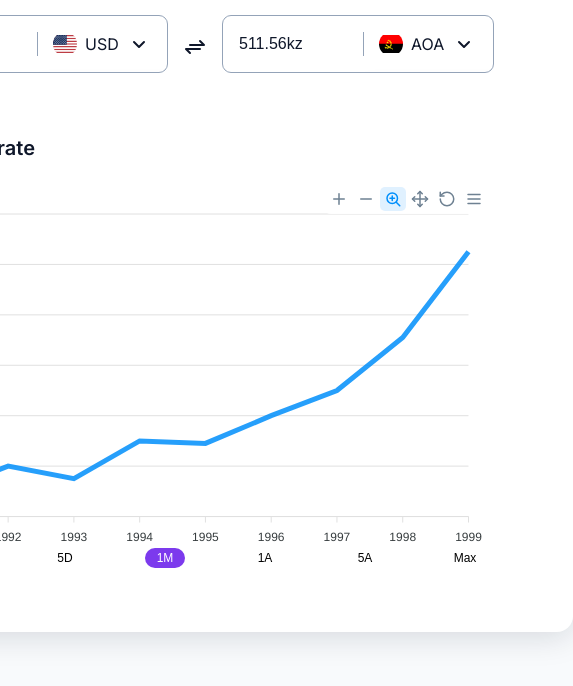
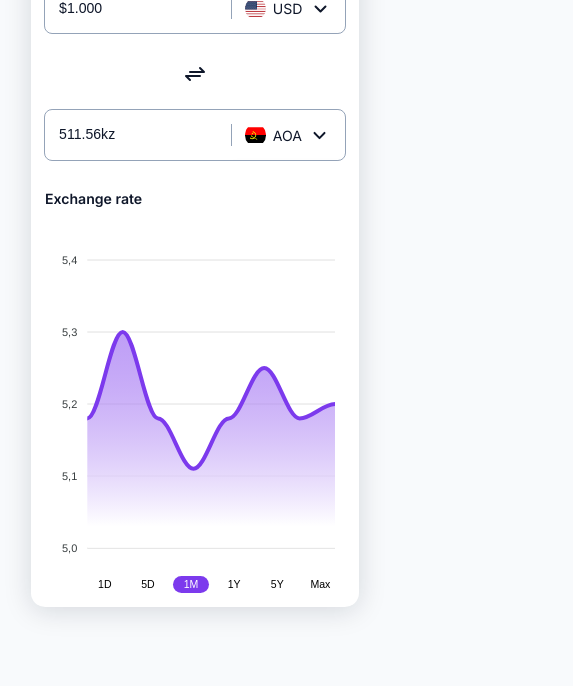
Before and after one commit to Mariano1994/currency_converter, a plain HTML site: page index.html in a window 390 px wide. Shown: the part 158-844 px from the top of the page, 573 px wide, since content can reach past the window. Drawn offline with nearby package versions, Linux system fonts and the light colour scheme.

Commit message:
Finalize with last chart setting

```diff
--- a/index.html
+++ b/index.html
@@ -118,8 +118,8 @@
             <button>1D</button>
             <button>5D</button>
             <button class="active">1M</button>
-            <button>1A</button>
-            <button>5A</button>
+            <button>1Y</button>
+            <button>5Y</button>
             <button>Max</button>
           </div>
         </div>
--- a/main.js
+++ b/main.js
@@ -1,17 +1,103 @@
-var options = {
-  chart: {
-    type: "line",
-  },
+const options = {
   series: [
     {
-      name: "sales",
-      data: [30, 40, 35, 50, 49, 60, 70, 91, 125],
+      name: "cambio",
+      data: [
+        {
+          x: new Date("2018-02-12").getTime(),
+          y: 5.18,
+        },
+        {
+          x: new Date("2018-02-13").getTime(),
+          y: 5.3,
+        },
+        {
+          x: new Date("2018-02-14").getTime(),
+          y: 5.18,
+        },
+        {
+          x: new Date("2018-02-15").getTime(),
+          y: 5.11,
+        },
+        {
+          x: new Date("2018-02-16").getTime(),
+          y: 5.18,
+        },
+        {
+          x: new Date("2018-02-17").getTime(),
+          y: 5.25,
+        },
+        {
+          x: new Date("2018-02-18").getTime(),
+          y: 5.18,
+        },
+        {
+          x: new Date("2018-02-19").getTime(),
+          y: 5.2,
+        },
+      ],
     },
   ],
+  chart: {
+    height: 350,
+    type: "area",
+    toolbar: {
+      show: false,
+    },
+  },
+  dataLabels: {
+    enabled: false,
+  },
+  stroke: {
+    curve: "smooth",
+  },
+  yaxis: {
+    min: 5,
+    tickAmount: 4,
+    labels: {
+      formatter: (value) => {
+        return value.toFixed(1).replace(".", ",");
+      },
+    },
+  },
   xaxis: {
-    categories: [1991, 1992, 1993, 1994, 1995, 1996, 1997, 1998, 1999],
+    labels: {
+      show: false,
+    },
+    tooltip: {
+      enabled: false,
+    },
+    axisTicks: {
+      show: false,
+    },
+  },
+  fill: {
+    gradient: {
+      shadeIntensity: 1,
+      opacityFrom: 0.7,
+      opacityTo: 0.9,
+      stops: [0, 90, 100],
+    },
+  },
+  colors: ["#7C3AED"],
+  tooltip: {
+    custom: function ({ series, seriesIndex, dataPointIndex, w }) {
+      return `<div class="tooltip">
+    <span>${String(series[seriesIndex][dataPointIndex]).replace(
+      ".",
+      ","
+    )}</span>
+    <span>${new Date(
+      w.globals.seriesX[seriesIndex][dataPointIndex]
+    ).toLocaleDateString("en", {
+      weekday: "short",
+      month: "short",
+      day: "numeric",
+    })}</span>
+    </div>`;
+    },
   },
 };
 
-var chart = new ApexCharts(document.querySelector("#chart"), options);
+const chart = new ApexCharts(document.querySelector("#chart"), options);
 chart.render();
--- a/style.css
+++ b/style.css
@@ -201,3 +201,28 @@ li {
   color: white;
   border-radius: 999px;
 }
+
+/* RESPONSIVE */
+@media (max-width: 48rem) {
+  :root {
+    font-size: 55%;
+  }
+
+  main {
+    padding: 1.6rem;
+    gap: 3.2rem;
+  }
+
+  section h2 {
+    font-size: 1.6rem;
+  }
+
+  .converter .wrapper {
+    flex-direction: column;
+    gap: 0.8rem;
+  }
+
+  .money-wrapper {
+    width: 100%;
+  }
+}
```
